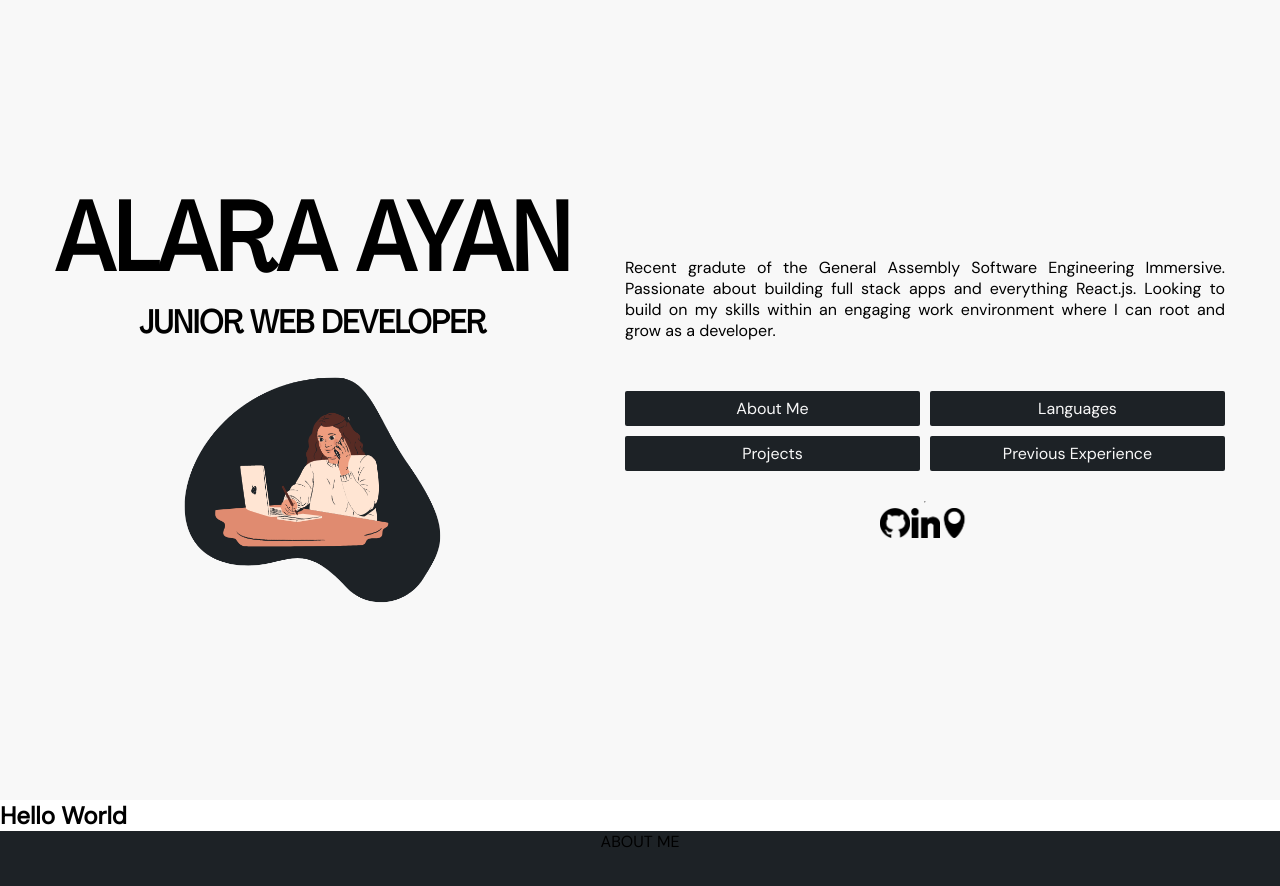
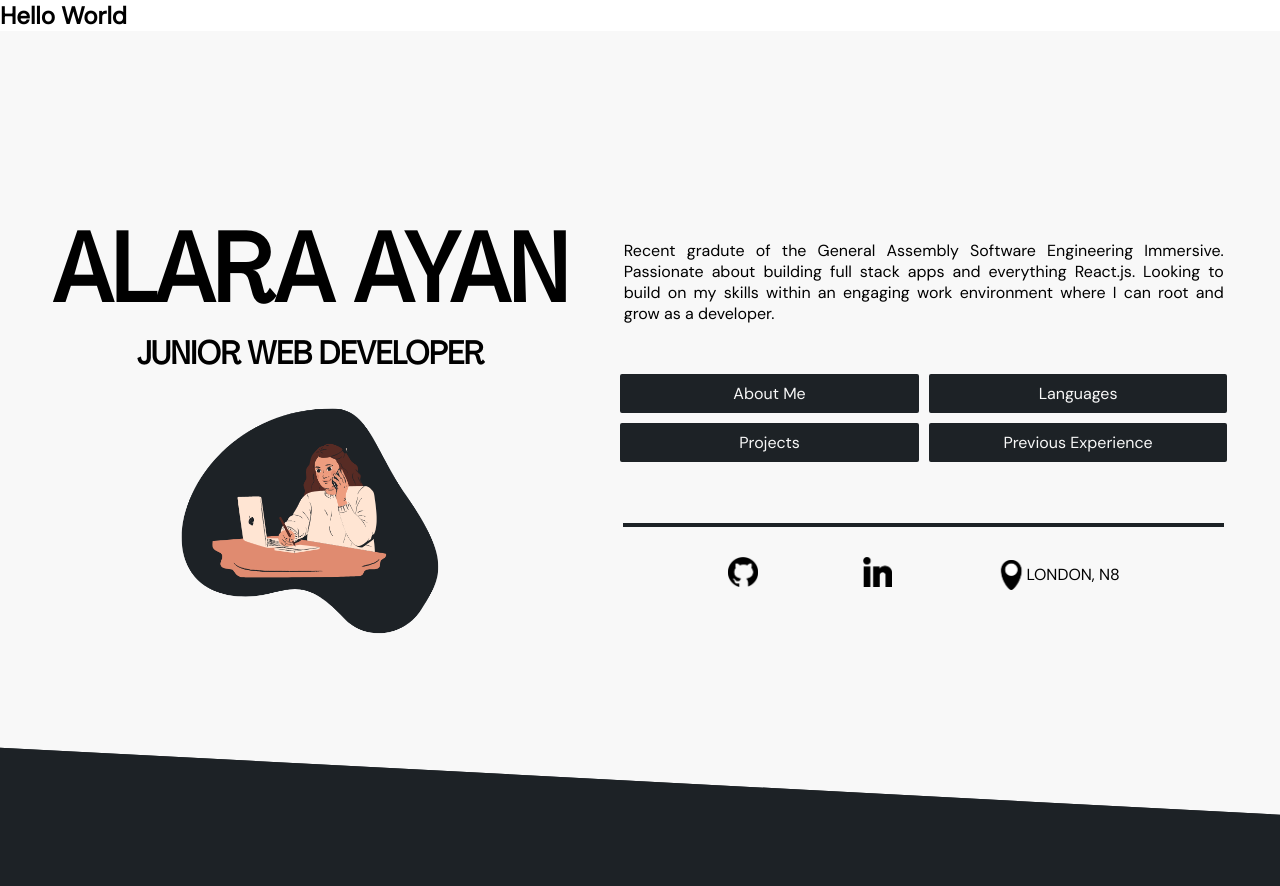
Before and after one commit to alaraayan/portfolio, a React (Create React App) app: page / in a window 1280 px wide. Shown: the top 886 px of the page. Built offline with nearby package versions, Linux system fonts and the light colour scheme.

Commit message:
hero component done but not responsive

```diff
--- a/src/App.js
+++ b/src/App.js
@@ -14,8 +14,9 @@ function App() {
 
   return (
     <Router>
+      <Nav />
       <Hero />
-      <Nav />
+
       <About title="about" subtitle="about"/>
       <Languages title="languages" subtitle="languages"/>
       <Projects title="projects" subtitle="projects"/>
--- a/src/components/Hero.js
+++ b/src/components/Hero.js
@@ -8,17 +8,17 @@ import linkedIn from '../assets/images/linkedin.png'
 export default function Hero() {
 
   return (
+    <>
       <div className="component-container light">
         <div className="column-flex-container">
           <div className="title-container">
             <h1 className="caps">alara ayan</h1>
             <h4 className="caps">junior web developer</h4>
           </div>
-        <img src={alara} alt="alara icon"></img>
+          <img src={alara} alt="alara icon" id="alara"></img>
         </div>
         <div className="column-flex-container">
           <p className="hero-text">Recent gradute of the General Assembly Software Engineering Immersive. Passionate about building full stack apps and everything React.js. Looking to build on my skills within an engaging work environment where I can root and grow as a developer.</p>
-        {/* <p className="hero-text">I make ceramics, bake bread and am a dog person.</p> */}
           <div className="grid-flex-container">
             <Link
               activeClass="active"
@@ -55,13 +55,17 @@ export default function Hero() {
             >Previous Experience</Link>
             {/* <button type="button" className="button hero-button">Contact</button> */}
           </div>
-        <hr className="break"></hr>
+          <hr className="break"/>
           <div className="icons row-flex-container">
-          <img src={gitHub} alt="github icon" className="icon"></img>
-          <img src={linkedIn} alt="linkedin icon" className="icon"></img>
-          <img src={locationPin} alt="location pin icon" className="icon"></img>
+            <a href="https://github.com/alaraayan" target="_blank" rel="noreferrer" className="contact-links"><img src={gitHub} alt="github icon" className="icon"></img></a>
+
+            <a href="https://www.linkedin.com/in/alaraayan/" target="_blank" rel="noreferrer" className="contact-links" ><img src={linkedIn} alt="linkedin icon" className="icon"></img></a>
+            <div className="location-link-container "><img src={locationPin} alt="location pin icon" className="icon"></img>LONDON, N8</div>
           </div>
         </div>
+        {/* <hr className="section-break-horizontal"/> */}
       </div>
+      <hr className="section-break"/>
+    </>
   )
 }
--- a/src/styles/main.scss
+++ b/src/styles/main.scss
@@ -50,6 +50,9 @@ h4 {
   // align-items: center;
   height: 100vh;
   width: 100vw;
+  // @media only screen and (max-width: 1149px){
+  //   flex-direction: column;
+  // }
 }
 
 .column-flex-container {
@@ -65,6 +68,16 @@ h4 {
   flex-wrap: wrap;
   gap: 10px;
   width: 100%;
+  margin: 5% 0%;
+}
+
+.row-flex-container {
+  display: flex;
+  justify-content: space-evenly;
+  align-items: flex-end;
+  flex-wrap: nowrap;
+  gap: 5%;
+  width: 90%;
   margin: 5% 0%;
 }
 
@@ -87,15 +100,61 @@ h4 {
   padding: 7px 25px;
   background-color: $black;
   color: $beige;
-  border: none;
+  border: 2px solid $black;
   border-radius: 2px;
   width: 25%;
   flex-basis: calc(50% - 40px);
   cursor:pointer;
   text-align: center;
+  &:hover {
+    background-color: $beige;
+    border: 2px solid $black;
+    color: $black;
+    border-radius: 2px;
+    // background-color: #002fa7;
+  }
 }
 
-img {
+#alara {
   max-width: 50%;
   margin-top: 5%;
 }
+
+.break {
+  width: 99%;
+  border: 2px solid $black;
+  margin-top: 5%;
+}
+
+.location-link-container {
+  display: flex;
+  justify-content: center;
+  align-items: center;
+  margin-top: 0px;
+  min-height: 35px;
+}
+
+.section-break {
+  width: 101%;
+  border: 80px solid $black;
+  background-color: $black;
+  -webkit-transform: translateY(-50px) translateX(0px) rotate(1.2deg);
+  transform: translateY(-50px) translateX(0px) rotate(3.0deg);
+  position: absolute;
+  overflow-x: hidden;
+  right: -1px;
+}
+
+.section-break-horizontal {
+  -moz-transform: rotate(10deg);
+  -webkit-transform: rotate(10deg);
+  -o-transform: rotate(10deg);
+  -ms-transform: rotate(10deg);
+  transform: rotate(10deg);
+  border: $black 30px solid;
+  left: -2px;
+}
+
+.contact-links img {
+  min-width: 33%;
+}
```
Lines whose indentation alone changed are shown as unchanged.
